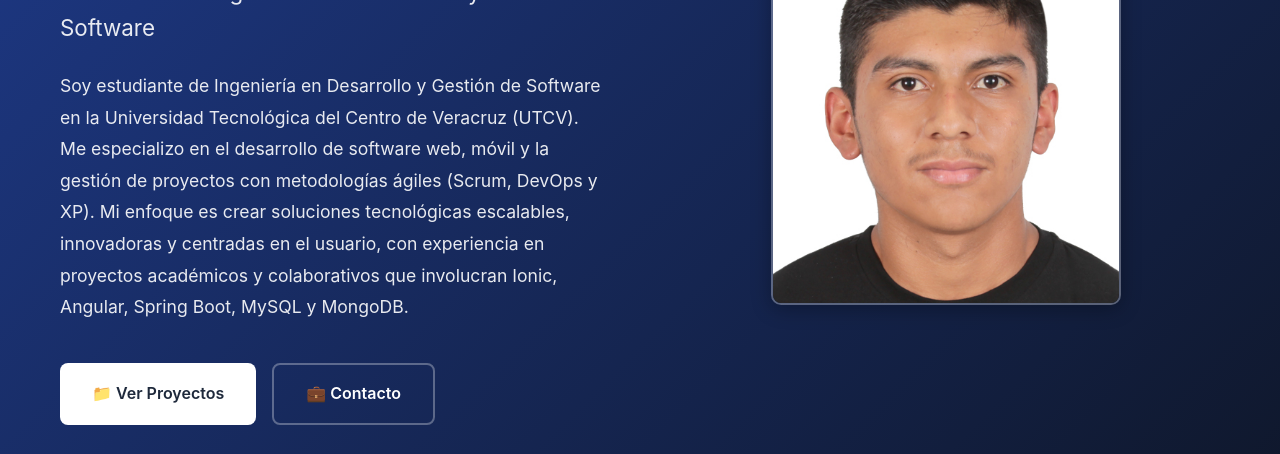
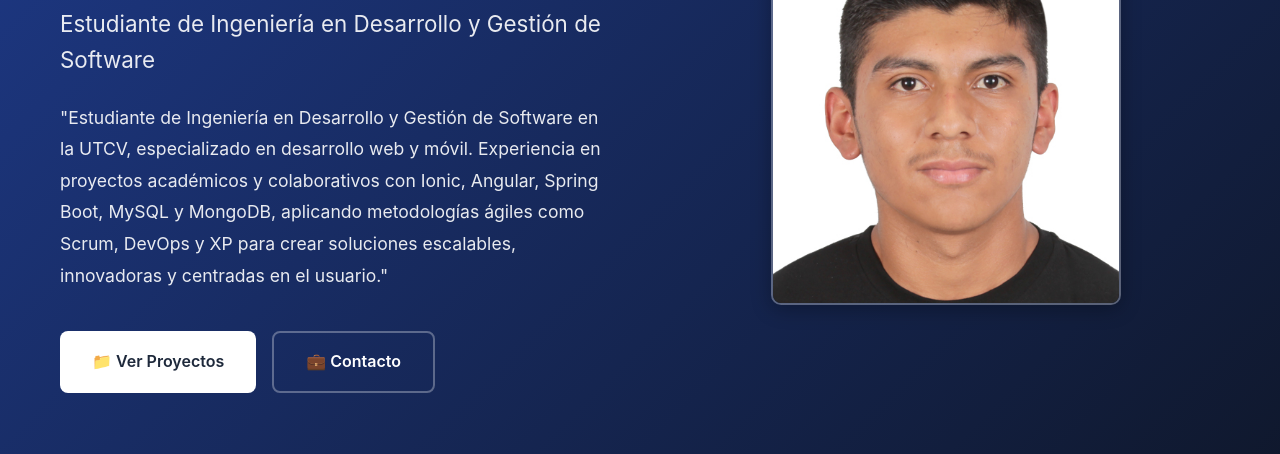
Before and after one commit to Jairhc2/portafolio_digital, a plain HTML site: page index.html in a window 1280 px wide. Shown: the part 346-800 px from the top of the page. Drawn offline with Linux system fonts and the light colour scheme.

Commit message:
Actualización del portafolio

```diff
--- a/index.html
+++ b/index.html
@@ -27,9 +27,7 @@
           <h1>Jair Hernández Cervantes</h1>
           <p class="subtitle"> Estudiante de Ingeniería en Desarrollo y Gestión de Software</p>
           <p class="description">
-           Soy estudiante de Ingeniería en Desarrollo y Gestión de Software en la Universidad Tecnológica del Centro de Veracruz (UTCV).
-Me especializo en el desarrollo de software web, móvil y la gestión de proyectos con metodologías ágiles (Scrum, DevOps y XP).
-Mi enfoque es crear soluciones tecnológicas escalables, innovadoras y centradas en el usuario, con experiencia en proyectos académicos y colaborativos que involucran Ionic, Angular, Spring Boot, MySQL y MongoDB.
+           "Estudiante de Ingeniería en Desarrollo y Gestión de Software en la UTCV, especializado en desarrollo web y móvil. Experiencia en proyectos académicos y colaborativos con Ionic, Angular, Spring Boot, MySQL y MongoDB, aplicando metodologías ágiles como Scrum, DevOps y XP para crear soluciones escalables, innovadoras y centradas en el usuario."
 
           </p>
           <div class="cta-buttons">
```
